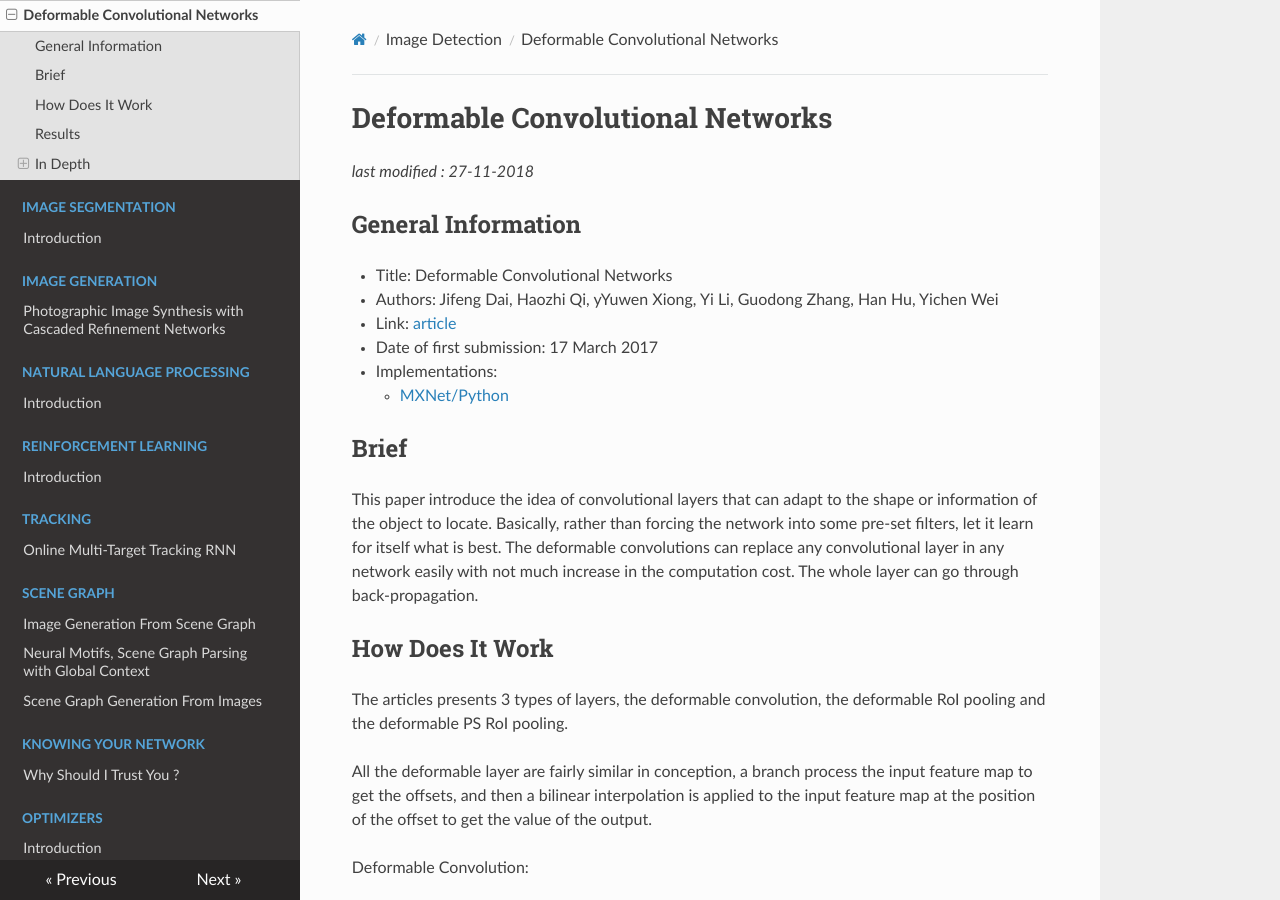
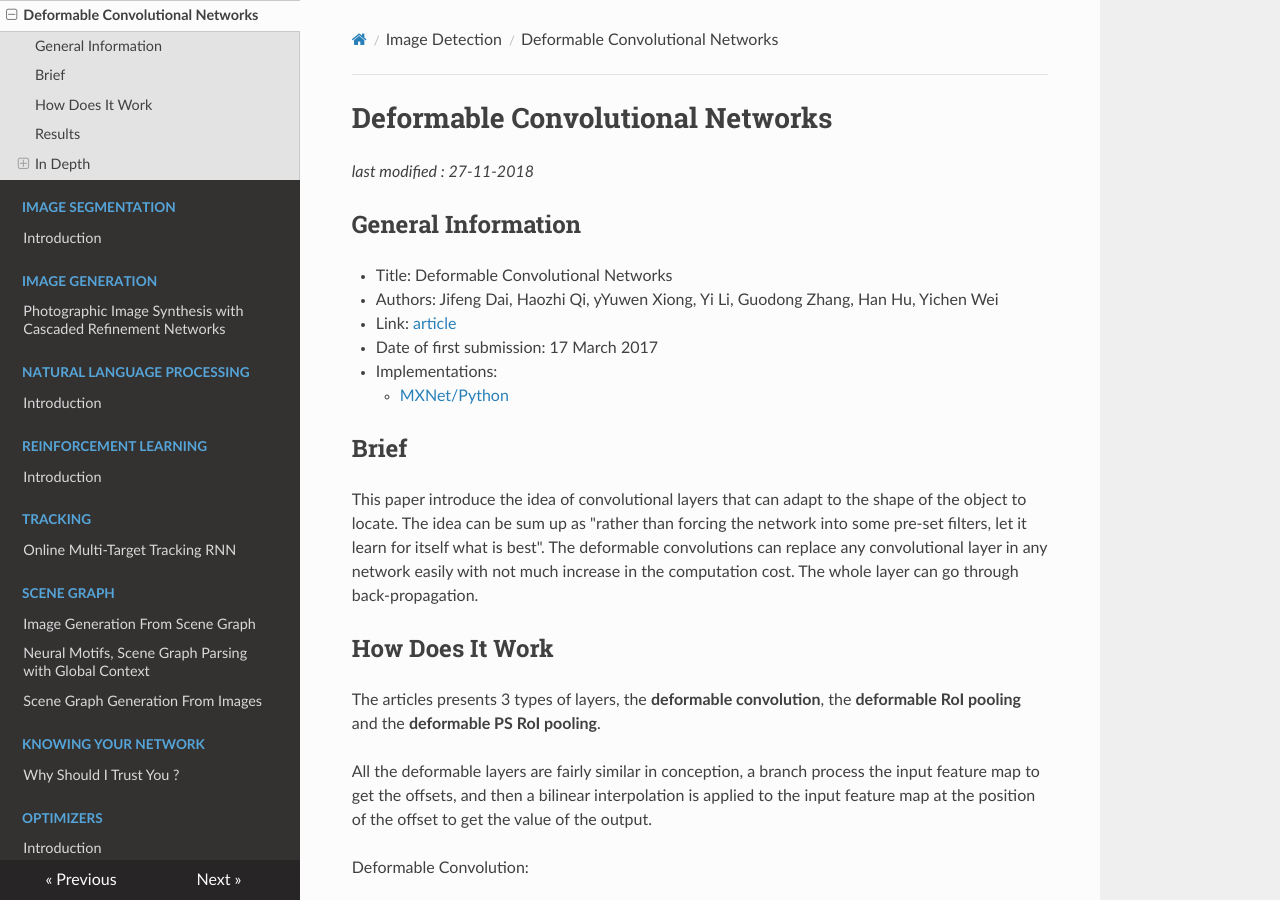
Before and after one commit to D3lt4lph4/papers, an MkDocs documentation site: the page built from docs/imagedetection/deformableconvolutionalnetworks.md, in a window 1280 px wide and 900 px high. Built offline with MkDocs 1.6.1, drawn with Linux system fonts in a browser that asks for light colours; nearby versions of some CDN libraries; old or Windows-style settings are respelled for this version of MkDocs; some of the changed text lies outside the part shown.

Commit message:
small corrections

```diff
--- a/docs/imagedetection/deformableconvolutionalnetworks.md
+++ b/docs/imagedetection/deformableconvolutionalnetworks.md
@@ -13,13 +13,13 @@ _last modified : 27-11-2018_
 
 ## Brief
 
-This paper introduce the idea of convolutional layers that can adapt to the shape or information of the object to locate. Basically, rather than forcing the network into some pre-set filters, let it learn for itself what is best. The deformable convolutions can replace any convolutional layer in any network easily with not much increase in the computation cost. The whole layer can go through back-propagation.
+This paper introduce the idea of convolutional layers that can adapt to the shape of the object to locate. The idea can be sum up as "rather than forcing the network into some pre-set filters, let it learn for itself what is best". The deformable convolutions can replace any convolutional layer in any network easily with not much increase in the computation cost. The whole layer can go through back-propagation.
 
 ## How Does It Work
 
-The articles presents 3 types of layers, the deformable convolution, the deformable RoI pooling and the deformable PS RoI pooling.
+The articles presents 3 types of layers, the **deformable convolution**, the **deformable RoI pooling** and the **deformable PS RoI pooling**.
 
-All the deformable layer are fairly similar in conception, a branch process the input feature map to get the offsets, and then a bilinear interpolation is applied to the input feature map at the position of the offset to get the value of the output.
+All the deformable layers are fairly similar in conception, a branch process the input feature map to get the offsets, and then a bilinear interpolation is applied to the input feature map at the position of the offset to get the value of the output.
 
 Deformable Convolution:
 
@@ -61,11 +61,11 @@ Object detection results of deformable ConvNets v.s. plain ConvNets on COCO test
 
 ![Deformable Convolution](https://raw.githubusercontent.com/D3lt4lph4/papers/master/docs/images/imagedetection/deformableconvnet/deformable_convolution.png "Deformable Convolution")
 
-A convolution is applied to the input feature map. The offset field is of size 2N for N 2D offset. Then for a position on the output map, the value is calculated using the offsets.
+A convolution is applied to the input feature map. The offset field is of size 2N for N 2D offset, i.e [(x1,y1), (x2, y2), ...]. Then for a position on the output map, the value is calculated using the offsets.
 
-The input and output feature maps have the same dimension and if the offset is in between cells in the grid, the value are interpolated.
+The input and output feature maps have the same dimension and if the offset is in between cells in the grid, the values for the convolution are interpolated.
 
-The conv layer is learned with backpropagation.
+The __conv__ layer is learned with backpropagation.
 
 ### Deformable roi pooling
 
@@ -73,7 +73,7 @@ The conv layer is learned with backpropagation.
 
 First the pooled feature map is generated from the RoI. Then this feature map goes through a fully connected layer to give the offsets. And again for a position on the output map, the value is calculated using the offsets.
 
-If the offset is in between cells in the grid, the value are interpolated, with the specificity of the bins.
+If the offset is in between cells in the grid, the values for the convolution interpolated, with the specificity of the bins.
 
 
 ### Deformable ps roi pooling
```
